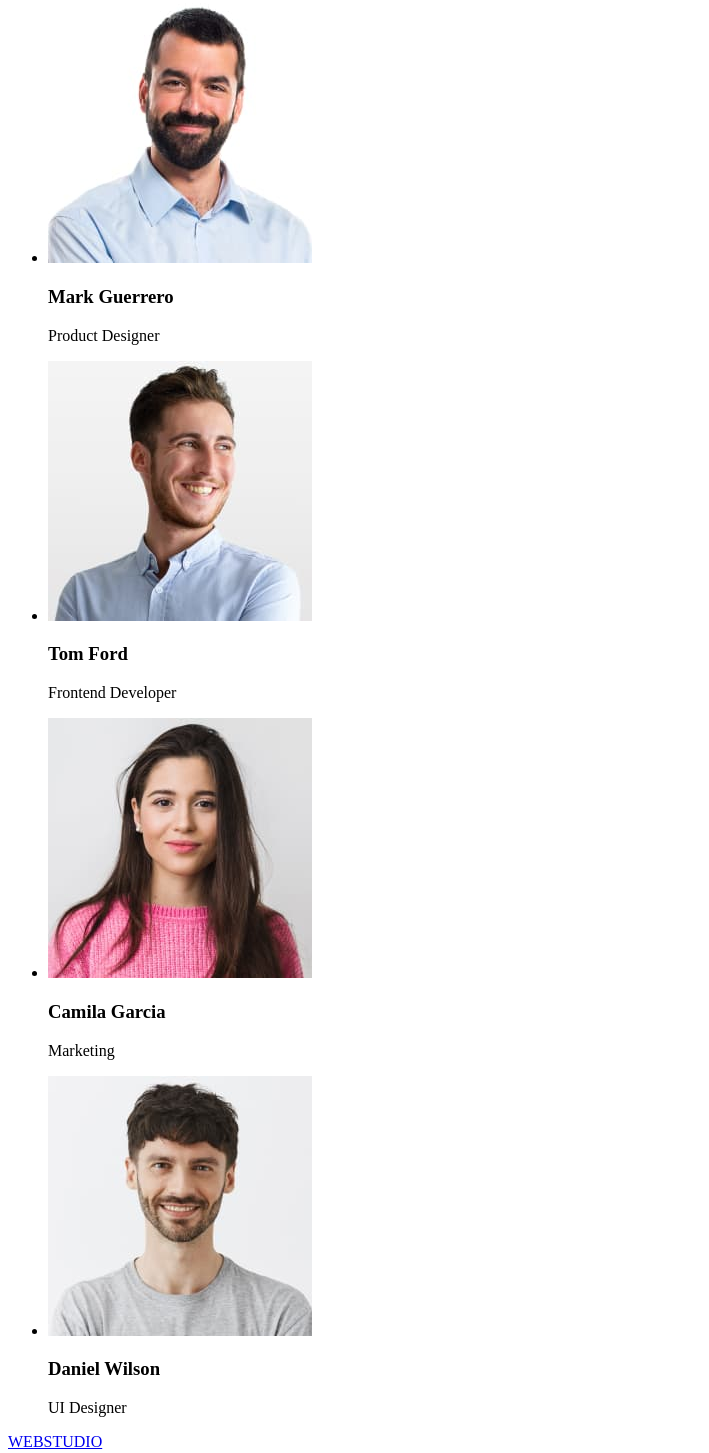
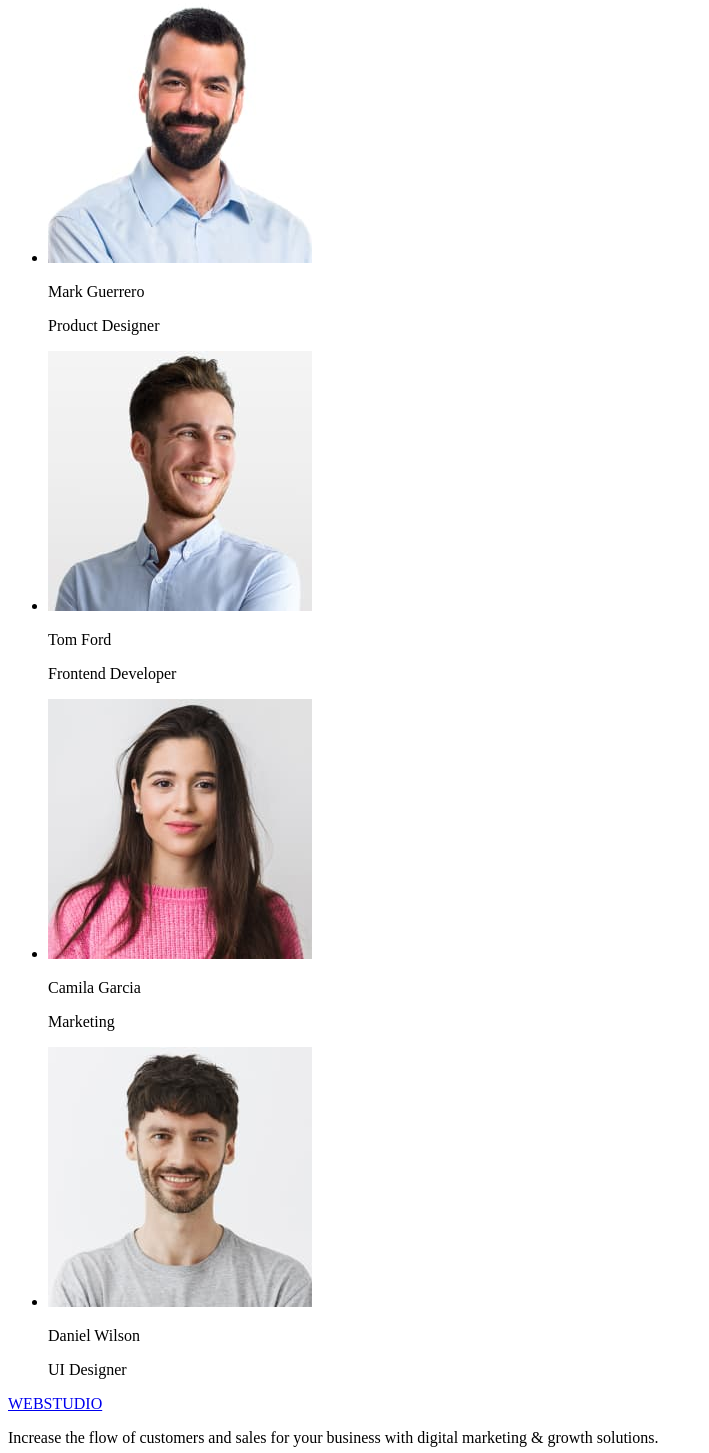
Before and after one commit to dimside/goit-markup-hw-01, a plain HTML site: page index.html in a window 1280 px wide. Shown: the part 1636-3089 px from the top of the page, without its empty margins (0-709 px from the left). Drawn offline with Linux system fonts and the light colour scheme; files whose address does not match are found by name.

Commit message:
Update index.html

```diff
--- a/index.html
+++ b/index.html
@@ -74,22 +74,22 @@
 				<ul>
 					<li>
 						<img src="./images/product_designer.jpg" alt="Product Designer" width="264" />
-						<h3>Mark Guerrero</h3>
+						<p>Mark Guerrero</p>
 						<p>Product Designer</p>
 					</li>
 					<li>
 						<img src="./images/frontend_developer.jpg" alt="Frontend Developer" width="264" />
-						<h3>Tom Ford</h3>
+						<p>Tom Ford</p>
 						<p>Frontend Developer</p>
 					</li>
 					<li>
 						<img src="./images/marketing.jpg" alt="Marketer" width="264" />
-						<h3>Camila Garcia</h3>
+						<p>Camila Garcia</p>
 						<p>Marketing</p>
 					</li>
 					<li>
 						<img src="./images//ui_designer.jpg" alt="User Interface Designer" width="264" />
-						<h3>Daniel Wilson</h3>
+						<p>Daniel Wilson</p>
 						<p>UI Designer</p>
 					</li>
 				</ul>
```
